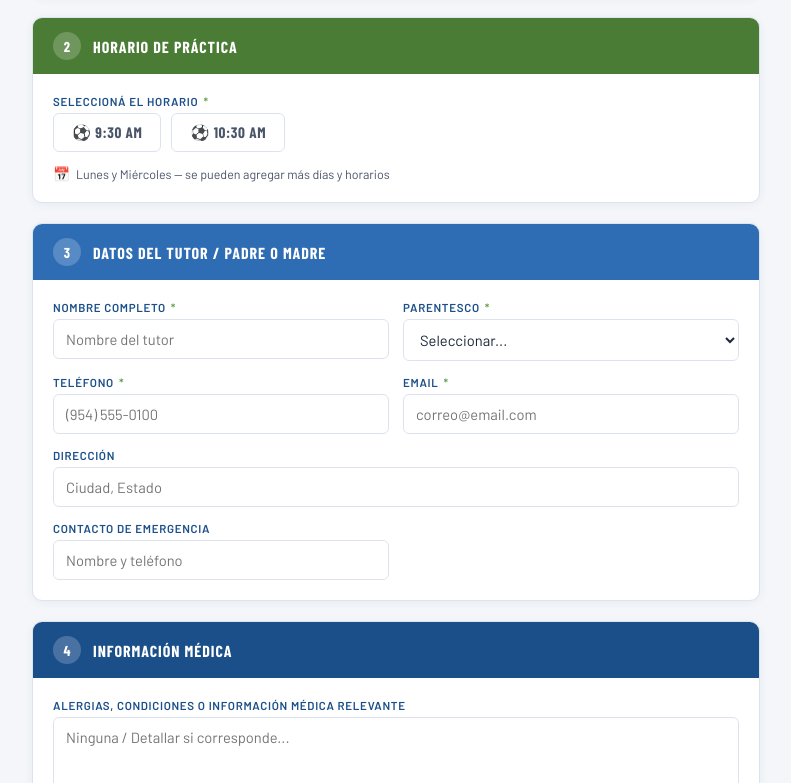
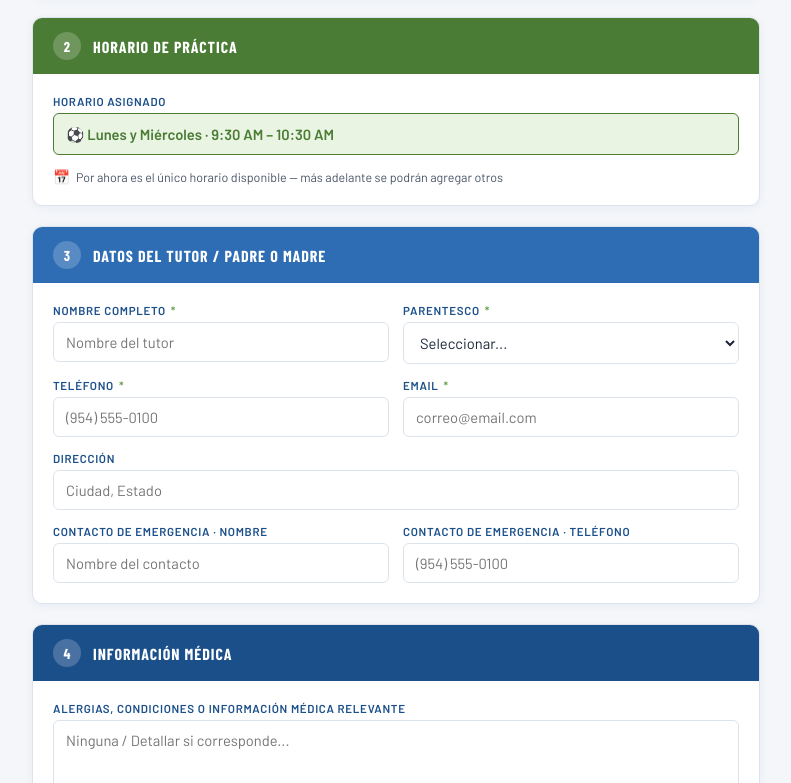
Before and after one commit to enzoortizsoccer/homeschool-soccer-academy, a plain HTML site: page index.html in a window 1280 px wide. Shown: the part 670-1453 px from the top of the page, without its empty margins (244-1035 px from the left). Drawn offline with nearby package versions, Linux system fonts and the light colour scheme; a web font is replaced by a local one.

Commit message:
Update index.html

```diff
--- a/index.html
+++ b/index.html
@@ -561,14 +561,10 @@
     </div>
     <div class="section-body">
       <div class="field">
-        <label><span data-i18n="selectSchedule">Seleccioná el horario</span> <span class="req">*</span></label>
-        <input type="hidden" id="horario" required>
-        <div class="horarios-grid" id="horariosGrid">
-          <button type="button" class="horario-btn" onclick="selHorario(this,'9:30 AM')">⚽ 9:30 AM</button>
-          <button type="button" class="horario-btn" onclick="selHorario(this,'10:30 AM')">⚽ 10:30 AM</button>
-        </div>
-        <div class="dias-info" data-i18n="scheduleNote">Lunes y Miércoles — se pueden agregar más días y horarios</div>
-        <span class="err-msg" id="err-horario" data-i18n="errSchedule">Por favor seleccioná un horario</span>
+        <label data-i18n="scheduleLabel">Horario asignado</label>
+        <input type="hidden" id="horario" value="Lunes y Miercoles 9:30-10:30 AM">
+        <div class="cat-display" data-i18n="scheduleFixed">⚽ Lunes y Miércoles · 9:30 AM – 10:30 AM</div>
+        <div class="dias-info" data-i18n="scheduleNote">Por ahora es el único horario disponible — más adelante se podrán agregar otros</div>
       </div>
     </div>
   </div>
@@ -612,8 +608,12 @@
           <input type="text" id="direccion" placeholder="Ciudad, Estado">
         </div>
         <div class="field">
-          <label data-i18n="emergency">Contacto de emergencia</label>
-          <input type="text" id="emergencia" placeholder="Nombre y teléfono">
+          <label data-i18n="emergencyName">Contacto de emergencia · Nombre</label>
+          <input type="text" id="emergenciaNombre" placeholder="Nombre del contacto">
+        </div>
+        <div class="field">
+          <label data-i18n="emergencyPhone">Contacto de emergencia · Teléfono</label>
+          <input type="tel" id="emergenciaTelefono" placeholder="(954) 555-0100">
         </div>
       </div>
     </div>
@@ -761,14 +761,14 @@ const translations = {
     experience: 'Experiencia previa', expSelect: 'Seleccionar...',
     exp0: 'Sin experiencia', exp1: '1–2 años', exp2: '3–5 años', exp3: 'Más de 5 años',
     jerseySize: 'Talla de camiseta', adultSize: 'Adulto S', adultSizeM: 'Adulto M', adultSizeL: 'Adulto L',
-    sec2title: 'Horario de Práctica', selectSchedule: 'Seleccioná el horario',
-    scheduleNote: 'Lunes y Miércoles — se pueden agregar más días y horarios',
-    errSchedule: 'Por favor seleccioná un horario',
+    sec2title: 'Horario de Práctica', scheduleLabel: 'Horario asignado',
+    scheduleFixed: '⚽ Lunes y Miércoles · 9:30 AM – 10:30 AM',
+    scheduleNote: 'Por ahora es el único horario disponible — más adelante se podrán agregar otros',
     sec3title: 'Datos del Tutor / Padre o Madre', tutorName: 'Nombre completo',
     relationship: 'Parentesco', relSelect: 'Seleccionar...',
     relFather: 'Padre', relMother: 'Madre', relGuardian: 'Tutor Legal', relOther: 'Otro',
     phone: 'Teléfono', email: 'Email', address: 'Dirección',
-    emergency: 'Contacto de emergencia',
+    emergencyName: 'Contacto de emergencia · Nombre', emergencyPhone: 'Contacto de emergencia · Teléfono',
     sec4title: 'Información Médica',
     medicalLabel: 'Alergias, condiciones o información médica relevante',
     sec5title: 'Información de Pago',
@@ -794,14 +794,14 @@ const translations = {
     experience: 'Previous Experience', expSelect: 'Select...',
     exp0: 'No experience', exp1: '1–2 years', exp2: '3–5 years', exp3: 'More than 5 years',
     jerseySize: 'Jersey Size', adultSize: 'Adult S', adultSizeM: 'Adult M', adultSizeL: 'Adult L',
-    sec2title: 'Practice Schedule', selectSchedule: 'Select the schedule',
-    scheduleNote: 'Monday & Wednesday — more days/times may be added',
-    errSchedule: 'Please select a schedule',
+    sec2title: 'Practice Schedule', scheduleLabel: 'Assigned schedule',
+    scheduleFixed: '⚽ Monday & Wednesday · 9:30 AM – 10:30 AM',
+    scheduleNote: 'This is the only schedule available for now — more may be added later',
     sec3title: 'Parent / Guardian Information', tutorName: 'Full Name',
     relationship: 'Relationship', relSelect: 'Select...',
     relFather: 'Father', relMother: 'Mother', relGuardian: 'Legal Guardian', relOther: 'Other',
     phone: 'Phone', email: 'Email', address: 'Address',
-    emergency: 'Emergency Contact',
+    emergencyName: 'Emergency Contact · Name', emergencyPhone: 'Emergency Contact · Phone',
     sec4title: 'Medical Information',
     medicalLabel: 'Allergies, conditions, or relevant medical information',
     sec5title: 'Payment Information',
@@ -876,14 +876,6 @@ function selTalla(btn, val) {
   document.getElementById('talla').value = val;
 }
 
-// ── Horarios ──
-function selHorario(btn, val) {
-  document.querySelectorAll('.horario-btn').forEach(b => b.classList.remove('active'));
-  btn.classList.add('active');
-  document.getElementById('horario').value = val;
-  document.getElementById('err-horario').style.display = 'none';
-}
-
 // ── Categoría como texto ──
 function getCategoria() {
   return document.getElementById('catDisplay').textContent.split('(')[0].trim();
@@ -916,10 +908,6 @@ function validate() {
   if (!email.value || !/^[^\s@]+@[^\s@]+\.[^\s@]+$/.test(email.value)) {
     email.classList.add('error'); errEmail.style.display = 'block'; ok = false;
   } else { email.classList.remove('error'); errEmail.style.display = 'none'; }
-  // Horario
-  if (!document.getElementById('horario').value) {
-    document.getElementById('err-horario').style.display = 'block'; ok = false;
-  }
   // Reglamento
   if (!document.getElementById('aut-reglamento').checked) {
     document.getElementById('err-reglamento').style.display = 'block'; ok = false;
@@ -953,7 +941,8 @@ document.getElementById('regForm').addEventListener('submit', async function(e)
     telefono: document.getElementById('telefono').value,
     email: document.getElementById('email').value,
     direccion: document.getElementById('direccion').value,
-    emergencia: document.getElementById('emergencia').value,
+    emergenciaNombre: document.getElementById('emergenciaNombre').value,
+    emergenciaTelefono: document.getElementById('emergenciaTelefono').value,
     medico: document.getElementById('medico').value,
     autorizaFotos: document.getElementById('aut-fotos').checked ? 'Sí' : 'No',
     aceptaReglamento: 'Sí',
```
